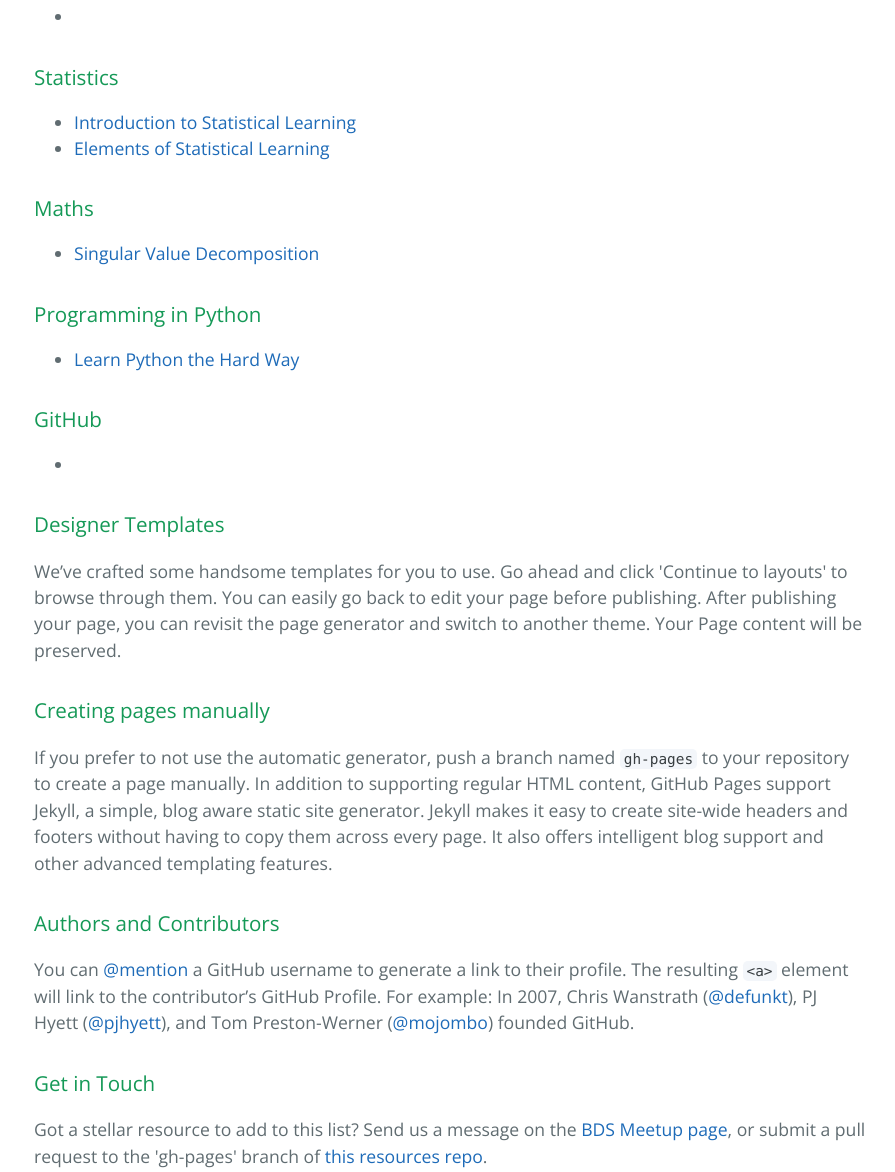
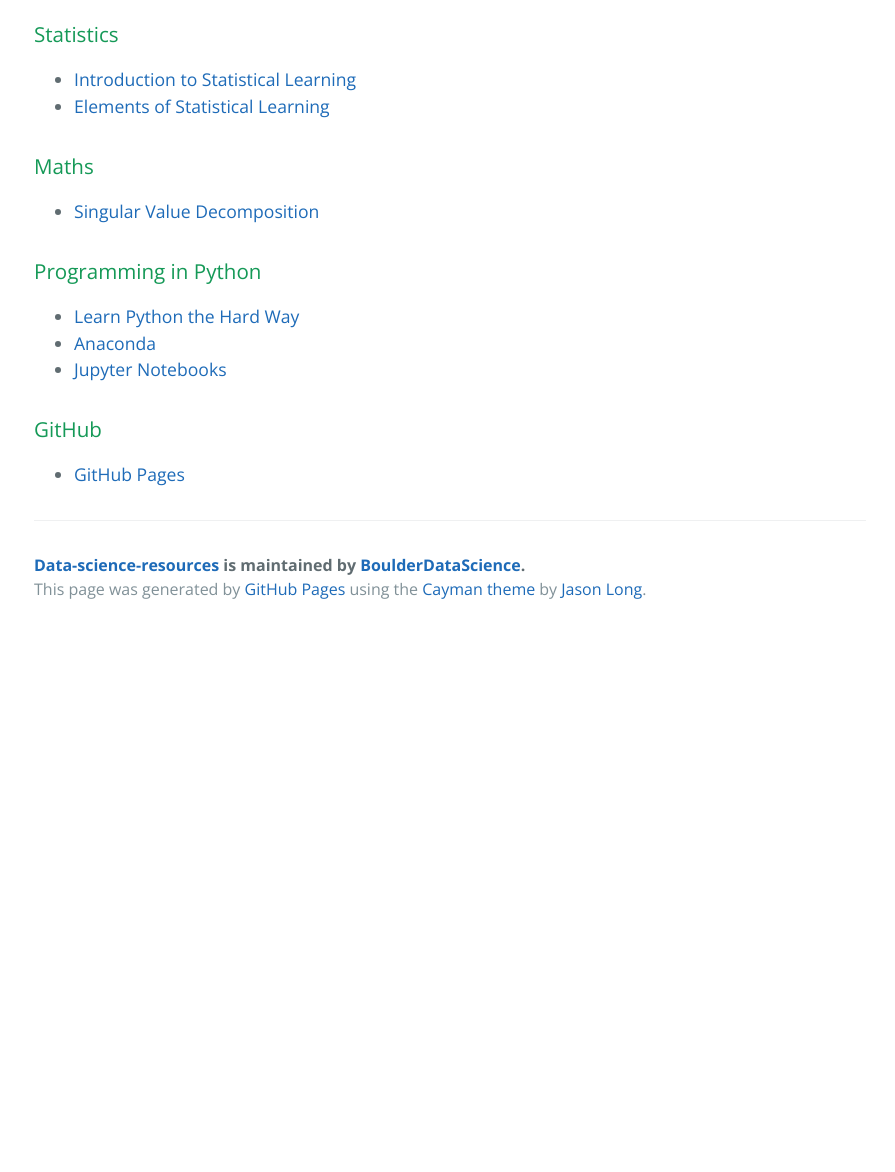
Before and after one commit to BoulderDataScience/data-science-resources, a plain HTML site: page index.html in a window 1280 px wide. Shown: the part 1096-2268 px from the top of the page, without its empty margins (190-1085 px from the left). After the commit the page ends 1729 px from the top, so only its background shows below. Drawn offline with nearby package versions, Linux system fonts and the light colour scheme.

Commit message:
Create gh-pages branch via GitHub

```diff
--- a/index.html
+++ b/index.html
@@ -58,10 +58,6 @@
 <h2>
 <a id="learning-the-foundations" class="anchor" href="#learning-the-foundations" aria-hidden="true"><span aria-hidden="true" class="octicon octicon-link"></span></a>Learning the Foundations</h2>
 
-<ul>
-<li>
-</ul>
-
 <h3>
 <a id="statistics" class="anchor" href="#statistics" aria-hidden="true"><span aria-hidden="true" class="octicon octicon-link"></span></a>Statistics</h3>
 
@@ -82,34 +78,18 @@
 
 <ul>
 <li><a href="http://learnpythonthehardway.org/">Learn Python the Hard Way</a></li>
+<li><a href="https://www.continuum.io/downloads">Anaconda</a></li>
+<li><a href="http://jupyter.org/">Jupyter Notebooks</a></li>
 </ul>
 
 <h3>
 <a id="github" class="anchor" href="#github" aria-hidden="true"><span aria-hidden="true" class="octicon octicon-link"></span></a>GitHub</h3>
 
 <ul>
-<li>
+<li><a href="https://pages.github.com/">GitHub Pages</a></li>
 </ul>
 
-<h3>
-<a id="designer-templates" class="anchor" href="#designer-templates" aria-hidden="true"><span aria-hidden="true" class="octicon octicon-link"></span></a>Designer Templates</h3>
 
-<p>We’ve crafted some handsome templates for you to use. Go ahead and click 'Continue to layouts' to browse through them. You can easily go back to edit your page before publishing. After publishing your page, you can revisit the page generator and switch to another theme. Your Page content will be preserved.</p>
-
-<h3>
-<a id="creating-pages-manually" class="anchor" href="#creating-pages-manually" aria-hidden="true"><span aria-hidden="true" class="octicon octicon-link"></span></a>Creating pages manually</h3>
-
-<p>If you prefer to not use the automatic generator, push a branch named <code>gh-pages</code> to your repository to create a page manually. In addition to supporting regular HTML content, GitHub Pages support Jekyll, a simple, blog aware static site generator. Jekyll makes it easy to create site-wide headers and footers without having to copy them across every page. It also offers intelligent blog support and other advanced templating features.</p>
-
-<h3>
-<a id="authors-and-contributors" class="anchor" href="#authors-and-contributors" aria-hidden="true"><span aria-hidden="true" class="octicon octicon-link"></span></a>Authors and Contributors</h3>
-
-<p>You can <a href="https://help.github.com/articles/basic-writing-and-formatting-syntax/#mentioning-users-and-teams" class="user-mention">@mention</a> a GitHub username to generate a link to their profile. The resulting <code>&lt;a&gt;</code> element will link to the contributor’s GitHub Profile. For example: In 2007, Chris Wanstrath (<a href="https://github.com/defunkt" class="user-mention">@defunkt</a>), PJ Hyett (<a href="https://github.com/pjhyett" class="user-mention">@pjhyett</a>), and Tom Preston-Werner (<a href="https://github.com/mojombo" class="user-mention">@mojombo</a>) founded GitHub.</p>
-
-<h3>
-<a id="get-in-touch" class="anchor" href="#get-in-touch" aria-hidden="true"><span aria-hidden="true" class="octicon octicon-link"></span></a>Get in Touch</h3>
-
-<p>Got a stellar resource to add to this list? Send us a message on the <a href="">BDS Meetup page</a>, or submit a pull request to the 'gh-pages' branch of <a href="">this resources repo</a>.</p>
 
       <footer class="site-footer">
         <span class="site-footer-owner"><a href="https://github.com/BoulderDataScience/data-science-resources">Data-science-resources</a> is maintained by <a href="https://github.com/BoulderDataScience">BoulderDataScience</a>.</span>
```
Also changed, not shown: params.json (+1 -1 lines).
